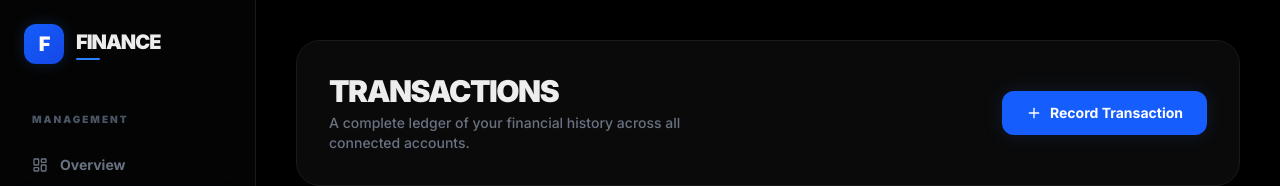
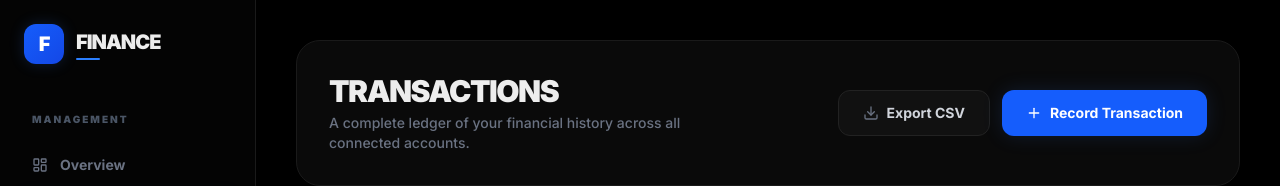
Before and after one commit to Arshad-WD/Financial-MERN, a Next.js app in the folder frontend/: page /dashboard/transactions in a window 1280 px wide. Shown: the top 186 px of the page. Built offline with nearby package versions, Linux system fonts and the light colour scheme; no server answers; sample sign-in values are in the browser's storage.

Commit message:
Critical Fix: Added tsc to build script for Render deployment. Also added CSV export functionality across all pages.

```diff
--- a/frontend/src/app/dashboard/accounts/page.tsx
+++ b/frontend/src/app/dashboard/accounts/page.tsx
@@ -2,7 +2,8 @@
 
 import React, { useEffect, useState } from 'react';
 import api from '@/lib/axios';
-import { Plus, Wallet, CreditCard, Landmark, PiggyBank, Briefcase } from 'lucide-react';
+import { Plus, Wallet, CreditCard, Landmark, PiggyBank, Briefcase, Download } from 'lucide-react';
+import { downloadCSV } from '@/lib/export';
 
 interface Account {
     id: string;
@@ -61,10 +62,23 @@ export default function AccountsPage() {
                     <h1 className="text-2xl font-bold tracking-tight text-[#ededed]">Accounts</h1>
                     <p className="text-sm text-gray-400">Manage your connected bank accounts and credit cards.</p>
                 </div>
-                <button className="bg-blue-600 hover:bg-blue-500 text-white px-4 py-2 rounded-lg text-sm font-medium transition-colors flex items-center justify-center gap-2 shadow-[0_0_15px_rgba(59,130,246,0.3)]">
-                    <Plus className="w-4 h-4" />
-                    Add Account
-                </button>
+                <div className="flex gap-3">
+                    <button
+                        onClick={() => downloadCSV(accounts.map(acc => ({
+                            Name: acc.name,
+                            Type: acc.type,
+                            Balance: acc.balance
+                        })), 'Accounts')}
+                        className="bg-[#111] hover:bg-[#1a1a1a] text-gray-300 border border-[#222] px-4 py-2 rounded-lg text-sm font-bold transition-all flex items-center gap-2 active:scale-95 group"
+                    >
+                        <Download className="w-4 h-4 text-gray-500 group-hover:text-blue-400 transition-colors" />
+                        Export
+                    </button>
+                    <button className="bg-blue-600 hover:bg-blue-500 text-white px-4 py-2 rounded-lg text-sm font-medium transition-colors flex items-center justify-center gap-2 shadow-[0_0_15px_rgba(59,130,246,0.3)] group">
+                        <Plus className="w-4 h-4 transition-transform group-hover:rotate-90" />
+                        Add Account
+                    </button>
+                </div>
             </div>
 
             {error && (
--- a/frontend/src/app/dashboard/page.tsx
+++ b/frontend/src/app/dashboard/page.tsx
@@ -3,7 +3,8 @@
 import { useEffect, useState } from "react";
 import api from "@/lib/axios";
 import { AreaChart, Area, XAxis, YAxis, CartesianGrid, Tooltip, ResponsiveContainer } from "recharts";
-import { TrendingUp, TrendingDown, DollarSign, Wallet, ArrowUpRight, ArrowDownLeft, Activity } from "lucide-react";
+import { TrendingUp, TrendingDown, DollarSign, Wallet, ArrowUpRight, ArrowDownLeft, Activity, Download } from "lucide-react";
+import { downloadCSV } from "@/lib/export";
 
 // Mock data to visualize the soft graph
 const generateMockTrends = () => {
@@ -93,9 +94,23 @@ export default function DashboardOverview() {
                             You've managed <span className="text-[#ededed] font-semibold">${summary?.totalIncome?.toLocaleString() || '0'}</span> in total income. Here's a pulse check of your current cash flow.
                         </p>
                     </div>
-                    <button className="bg-white hover:bg-gray-100 text-black px-6 py-3 rounded-xl font-bold text-sm transition-all shadow-[0_0_20px_rgba(255,255,255,0.1)] active:scale-95">
-                        Refresh Report
-                    </button>
+                    <div className="flex gap-3">
+                        <button
+                            onClick={() => downloadCSV(summary?.recentTransactions?.map((tx: any) => ({
+                                Date: new Date(tx.date).toLocaleDateString(),
+                                Description: tx.description,
+                                Category: tx.category?.name,
+                                Amount: tx.amount
+                            })), 'Dashboard_Summary')}
+                            className="bg-[#111] hover:bg-[#1a1a1a] text-gray-300 border border-[#222] px-6 py-3 rounded-xl font-bold text-sm transition-all flex items-center gap-2 active:scale-95 group"
+                        >
+                            <Download className="w-4 h-4 text-gray-500 group-hover:text-blue-400 transition-colors" />
+                            Export Data
+                        </button>
+                        <button className="bg-white hover:bg-gray-100 text-black px-6 py-3 rounded-xl font-bold text-sm transition-all shadow-[0_0_20px_rgba(255,255,255,0.1)] active:scale-95">
+                            Refresh Report
+                        </button>
+                    </div>
                 </div>
             </div>
 
--- a/frontend/src/app/dashboard/transactions/page.tsx
+++ b/frontend/src/app/dashboard/transactions/page.tsx
@@ -2,7 +2,8 @@
 
 import { useEffect, useState } from "react";
 import api from "@/lib/axios";
-import { Plus, Search, Filter, ArrowUpRight, ArrowDownLeft, Calendar, Tag, CreditCard, SearchX } from "lucide-react";
+import { Plus, Search, Filter, ArrowUpRight, ArrowDownLeft, Calendar, Tag, CreditCard, SearchX, Download } from "lucide-react";
+import { downloadCSV } from "@/lib/export";
 import clsx from "clsx";
 
 export default function TransactionsPage() {
@@ -41,10 +42,26 @@ export default function TransactionsPage() {
                         A complete ledger of your financial history across all connected accounts.
                     </p>
                 </div>
-                <button className="bg-blue-600 hover:bg-blue-500 text-white px-6 py-3 rounded-xl font-bold text-sm transition-all flex items-center gap-2 shadow-[0_0_20px_rgba(59,130,246,0.15)] active:scale-95 group">
-                    <Plus className="w-4 h-4 transition-transform group-hover:rotate-90" />
-                    Record Transaction
-                </button>
+                <div className="flex gap-3 w-full md:w-auto">
+                    <button
+                        onClick={() => downloadCSV(filteredTxs.map(tx => ({
+                            Date: new Date(tx.date).toLocaleDateString(),
+                            Description: tx.description,
+                            Category: tx.category?.name,
+                            Type: tx.category?.type,
+                            Account: tx.account?.name,
+                            Amount: tx.amount
+                        })), 'Transactions')}
+                        className="flex-1 md:flex-none bg-[#111] hover:bg-[#1a1a1a] text-gray-300 border border-[#222] px-6 py-3 rounded-xl font-bold text-sm transition-all flex items-center justify-center gap-2 active:scale-95 group"
+                    >
+                        <Download className="w-4 h-4 text-gray-500 group-hover:text-blue-400 transition-colors" />
+                        Export CSV
+                    </button>
+                    <button className="flex-1 md:flex-none bg-blue-600 hover:bg-blue-500 text-white px-6 py-3 rounded-xl font-bold text-sm transition-all flex items-center justify-center gap-2 shadow-[0_0_20px_rgba(59,130,246,0.15)] active:scale-95 group">
+                        <Plus className="w-4 h-4 transition-transform group-hover:rotate-90" />
+                        Record Transaction
+                    </button>
+                </div>
             </div>
 
             {/* Filter Bar */}
--- /dev/null
+++ b/frontend/src/lib/export.ts
@@ -0,0 +1,41 @@
+/**
+ * Utility to export an array of objects to a CSV file.
+ */
+export const downloadCSV = (data: any[], fileName: string) => {
+    if (!data || data.length === 0) {
+        console.warn("No data available for export.");
+        return;
+    }
+
+    // 1. Get headers from the first object
+    const headers = Object.keys(data[0]);
+
+    // 2. Format CSV content
+    const csvContent = [
+        headers.join(','), // Header row
+        ...data.map(row =>
+            headers.map(header => {
+                const cell = row[header] ?? '';
+                // Handle nested objects (like category.name) if any
+                if (typeof cell === 'object') {
+                    return `"${JSON.stringify(cell).replace(/"/g, '""')}"`;
+                }
+                // Wrap strings with commas in double quotes
+                const formattedCell = String(cell).replace(/"/g, '""');
+                return formattedCell.includes(',') ? `"${formattedCell}"` : formattedCell;
+            }).join(',')
+        )
+    ].join('\n');
+
+    // 3. Create blob and trigger download
+    const blob = new Blob([csvContent], { type: 'text/csv;charset=utf-8;' });
+    const url = URL.createObjectURL(blob);
+    const link = document.createElement("a");
+    link.setAttribute("href", url);
+    link.setAttribute("download", `${fileName}_${new Date().getTime()}.csv`);
+    link.style.visibility = 'hidden';
+    document.body.appendChild(link);
+    link.click();
+    document.body.removeChild(link);
+    URL.revokeObjectURL(url);
+};
--- a/package.json
+++ b/package.json
@@ -6,7 +6,7 @@
   "type": "module",
   "scripts": {
     "dev": "tsx watch src/main.ts",
-    "build": "prisma generate && npm --prefix frontend install && npm --prefix frontend run build",
+    "build": "prisma generate && tsc && npm --prefix frontend install && npm --prefix frontend run build",
     "start": "node dist/main.js"
   },
   "keywords": [],
```
Also changed, not shown: 1 other file (tests, documents, lock files or other folders).
